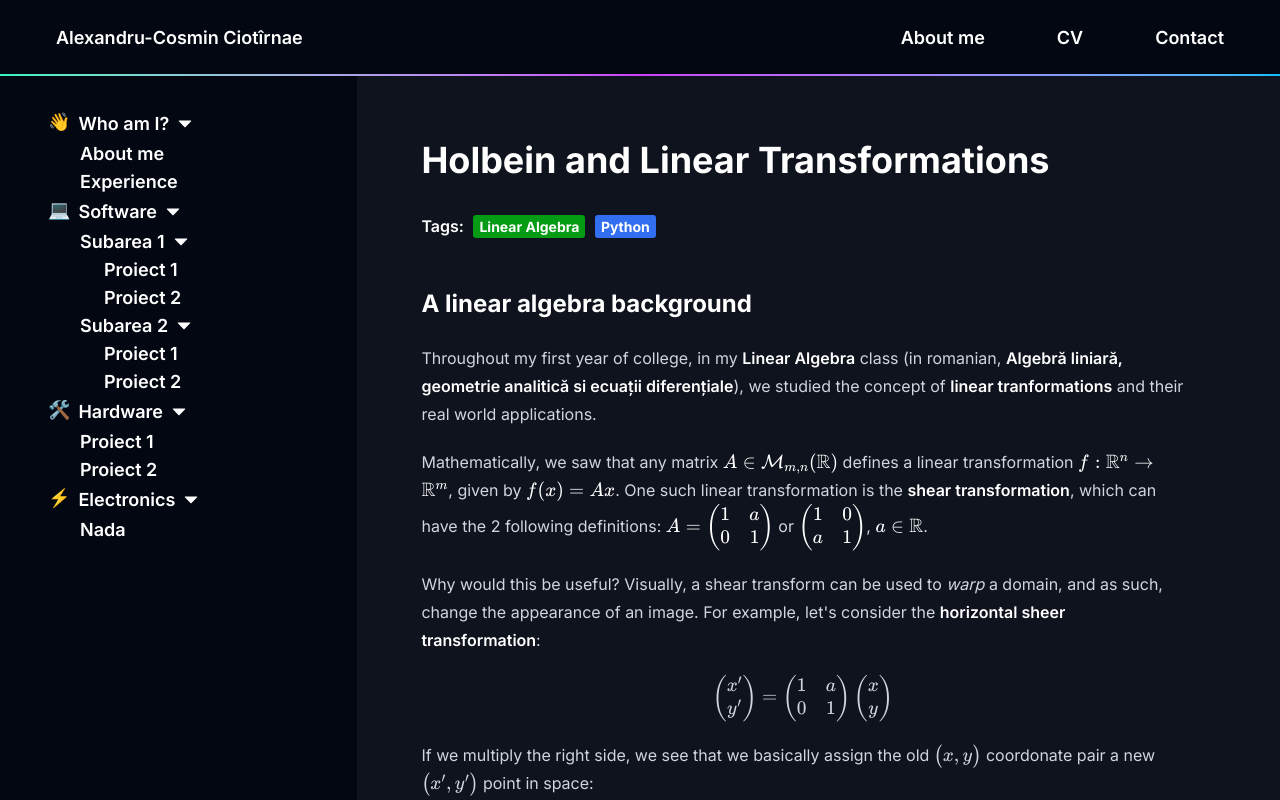
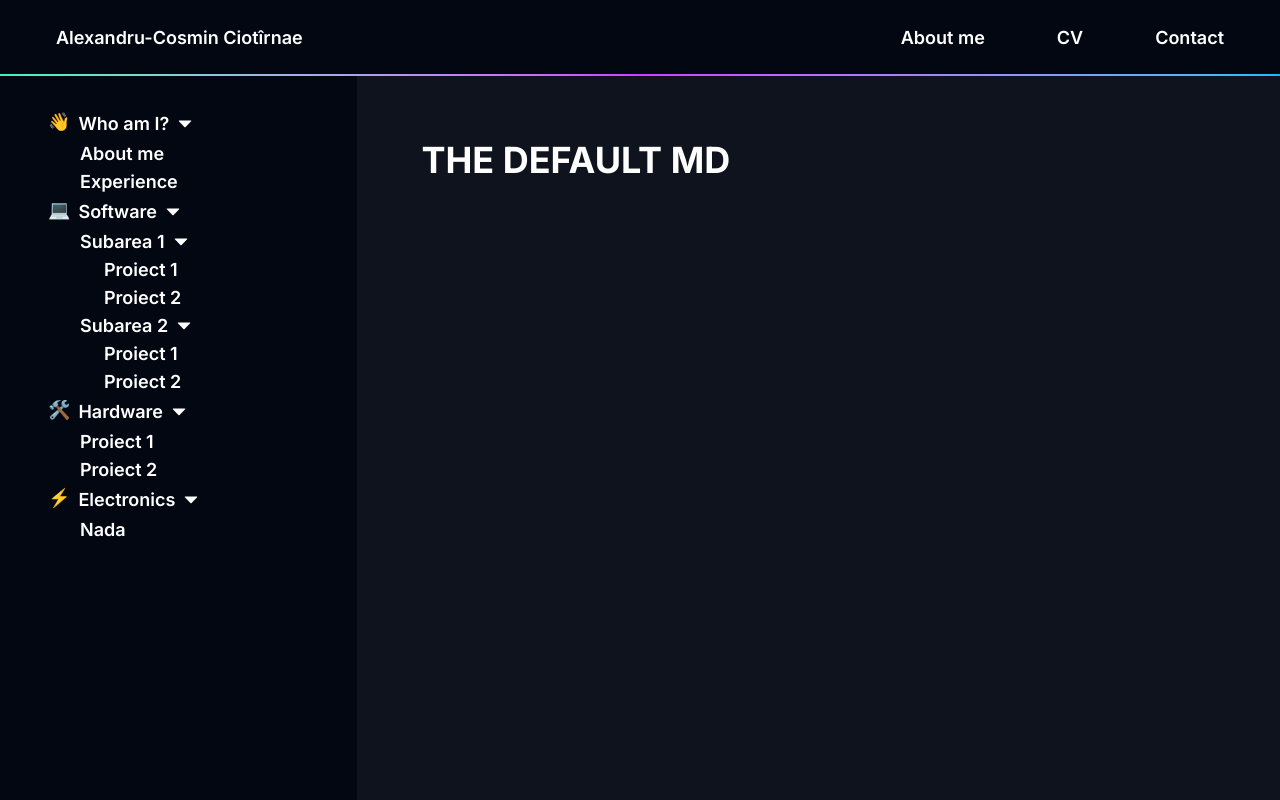
Before and after one commit to ciotirnaealexandru/this-is-alex, a React (Vite) app in the folder frontend/: page /this-is-alex/projects in a window 1280 px wide. Built offline with nearby package versions, Linux system fonts and the light colour scheme.

Commit message:
Add some article support
Signed-off-by: Ciotirnae Alexandru-Cosmin <ciotirnae.alexandru005@gmail.com>

```diff
--- /dev/null
+++ b/frontend/src/articles/Default.md
@@ -0,0 +1 @@
+# THE DEFAULT MD
--- /dev/null
+++ b/frontend/src/articles/Software/Test1.md
@@ -0,0 +1 @@
+This is TEST ONEEE.
--- /dev/null
+++ b/frontend/src/articles/Software/Test2.md
@@ -0,0 +1 @@
+This is test 2!!!!
--- /dev/null
+++ b/frontend/src/components/Article/Article.tsx
@@ -0,0 +1,47 @@
+import Markdown from "react-markdown";
+import rehypeKatex from "rehype-katex";
+import remarkMath from "remark-math";
+import "katex/dist/katex.min.css";
+import rehypeRaw from "rehype-raw";
+
+import { useState, useEffect } from "react";
+
+const markdownFiles = import.meta.glob("../../articles/**/*.md", {
+  query: "?raw",
+});
+
+interface ArticleProps {
+  link: string;
+}
+
+const Article = ({ link }: ArticleProps) => {
+  const [content, setContent] = useState<string>("Loading...");
+
+  useEffect(() => {
+    const path = `../../articles/${link}`;
+    console.log({ path });
+
+    const loader = markdownFiles[path];
+
+    if (loader) {
+      loader().then((mod: any) => setContent(mod.default));
+    } else {
+      setContent("Markdown file not found.");
+    }
+  }, [link]);
+
+  return (
+    <div className="max-w-none w-full h-full prose prose-invert overflow-y-auto add-custom-scrollbar">
+      <div className="pr-16 py-16">
+        <Markdown
+          remarkPlugins={[remarkMath]}
+          rehypePlugins={[rehypeKatex, rehypeRaw]}
+        >
+          {content}
+        </Markdown>
+      </div>
+    </div>
+  );
+};
+
+export default Article;
--- a/frontend/src/pages/Projects/Projects.tsx
+++ b/frontend/src/pages/Projects/Projects.tsx
@@ -1,40 +1,31 @@
+import { useState } from "react";
+
 import NormalBackground from "../../components/NormalBackground/NormalBackground";
 import NavBar from "../../components/Navbar/NavBar";
 import DropdownMenu from "../../components/DropdownMenu/DropdownMenu";
-
-import Markdown from "react-markdown";
-import rehypeKatex from "rehype-katex";
-import remarkMath from "remark-math";
-import "katex/dist/katex.min.css";
-import rehypeRaw from "rehype-raw";
+import Article from "../../components/Article/Article";
 
 import "../Projects/Projects.scss";
 import "../../articles/Tags.scss";
 import "../../articles/Images.scss";
 
-import Test from "../../articles/Holbein_and_Linear_Transformations/Holbein_and_Linear_Transformations.md?raw";
+const Projects = () => {
+  // print a default article
+  const [article, setArticle] = useState("Default.md");
 
-const Projects = () => {
   return (
     <NormalBackground>
       <div className="absolute top-0 left-0 w-screen h-screen flex flex-col justify-between">
         <NavBar />
         <div className="flex flex-row w-full h-full overflow-hidden">
-          {/* The title column*/}
+          {/* The title column with the dropdown menu*/}
           <div className="bg-[#030712] w-lg">
             <DropdownMenu />
           </div>
+
+          {/* The article */}
           <div className="flex pl-16 pr-8 w-full h-full">
-            <div className="flex-grow max-w-none w-full h-full prose prose-invert overflow-y-auto add-custom-scrollbar">
-              <div className="pr-16 py-16">
-                <Markdown
-                  remarkPlugins={[remarkMath]}
-                  rehypePlugins={[rehypeKatex, rehypeRaw]}
-                >
-                  {Test}
-                </Markdown>
-              </div>
-            </div>
+            <Article link={article} />
           </div>
         </div>
       </div>
```
Also changed, not shown: frontend/src/articles/Software/Holbein_and_Linear_Transformations.md (renamed from frontend/src/articles/Holbein_and_Linear_Transformations/Holbein_and_Linear_Transformations.md).
